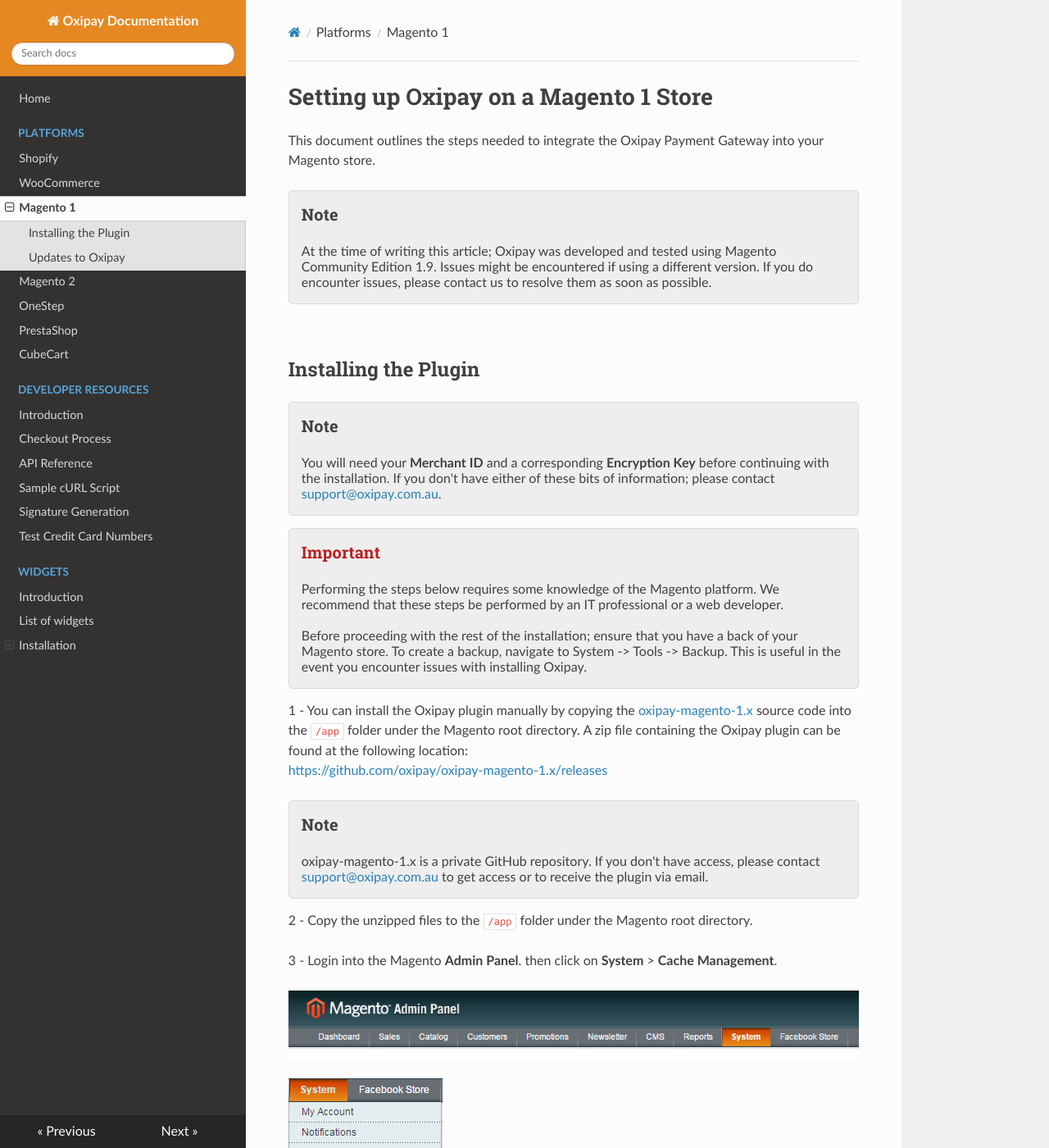
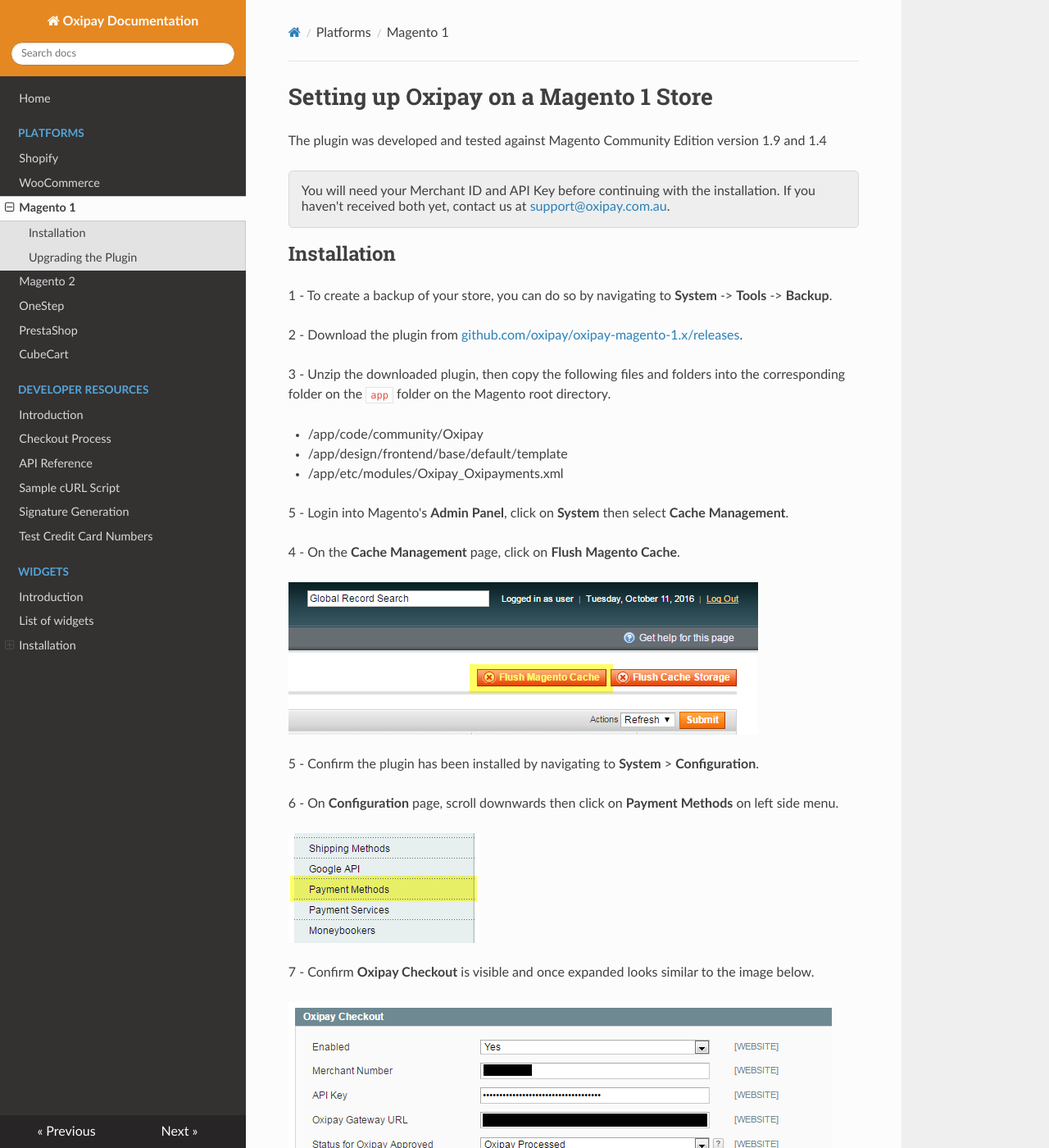
Before and after one commit to oxipay/oxidocs, an MkDocs documentation site: the page built from docs/platforms/magento_1.md, in a window 1280 px wide and 1400 px high. Shown: the whole window at 82% size. Built offline with MkDocs 1.6.1, drawn with Linux system fonts in a browser that asks for light colours; nearby versions of some CDN libraries; old or Windows-style settings are respelled for this version of MkDocs; some of the changed text lies outside the part shown.

Commit message:
Updated Magento 1 Documentation

```diff
--- a/docs/platforms/magento_1.md
+++ b/docs/platforms/magento_1.md
@@ -1,114 +1,52 @@
 # Setting up Oxipay on a Magento 1 Store
 
-This document outlines the steps needed to integrate the Oxipay Payment Gateway into your Magento store.
+  The plugin was developed and tested against Magento Community Edition version 1.9 and 1.4
 
-<div class="panel panel-primary">
-  <div class="panel-heading">
-    <h3 class="panel-title">Note</h3>
-  </div>
-  <div class="panel-body">
-    At the time of writing this article; Oxipay was developed and tested using Magento Community Edition 1.9. Issues might be encountered if using a different version. If you do encounter issues, please contact us to resolve them as soon as possible.
-  </div>
-</div>
-<br/>
-
-## Installing the Plugin
-
-<div class="panel panel-primary">
-  <div class="panel-heading">
-    <h3 class="panel-title">Note</h3>
-  </div>
-  <div class="panel-body">
-    You will need your <b>Merchant ID</b> and a corresponding <b>Encryption Key</b> before continuing with the installation. If you don't have either of these bits of information; please contact <a href="mailto:support@oxipay.com.au?Subject=Merchant ID">support@oxipay.com.au</a>.
-  </div>
+<div class="panel">
+  You will need your Merchant ID and API Key before continuing with the installation. If you haven't received both yet, contact us at <a href="mailto:support@oxipay.com.au?Subject=Merchant ID">support@oxipay.com.au</a>.
 </div>
 
-<div class="panel panel-danger">
-  <div class="panel-heading">
-    <h3 class="panel-title">Important</h3>
-  </div>
-  <div class="panel-body">
-    Performing the steps below requires some knowledge of the Magento platform. We recommend that these steps be performed by an IT professional or a web developer.<br/><br/>
-    Before proceeding with the rest of the installation; ensure that you have a back of your Magento store. To create a backup, navigate to System -> Tools -> Backup. This is useful in the event you encounter issues with installing Oxipay.
-  </div>
-</div>
+## Installation
 
-1 - You can install the Oxipay plugin manually by copying the [oxipay-magento-1.x](https://github.com/oxipay/oxipay-magento-1.x) source code into the <code>/app</code> folder under the Magento root directory. A zip file containing the Oxipay plugin can be found at the following location:<br/>
-[https://github.com/oxipay/oxipay-magento-1.x/releases](https://github.com/oxipay/oxipay-magento-1.x/releases)
+1 - To create a backup of your store, you can do so by navigating to **System** -> **Tools** -> **Backup**.
 
-<div class="panel panel-primary">
-  <div class="panel-heading">
-    <h3 class="panel-title">Note</h3>
-  </div>
-  <div class="panel-body">
-    oxipay-magento-1.x is a private GitHub repository. If you don't have access, please contact <a href="mailto:support@oxipay.com.au?Subject=Merchant ID">support@oxipay.com.au</a> to get access or to receive the plugin via email.
-  </div>
-</div>
+2 - Download the plugin from [github.com/oxipay/oxipay-magento-1.x/releases](https://github.com/oxipay/oxipay-magento-1.x/releases).
 
-2 - Copy the unzipped files to the <code>/app</code> folder under the Magento root directory.
+3 - Unzip the downloaded plugin, then copy the following files and folders into the corresponding folder on the `app` folder on the Magento root directory.
 
-3 - Login into the Magento **Admin Panel**. then click on **System** > **Cache Management**.
+- /app/code/community/Oxipay<br>
+- /app/design/frontend/base/default/template
+- /app/etc/modules/Oxipay_Oxipayments.xml
 
-![1.png](/img/platforms/magento_1/1.png)
+5 - Login into Magento's **Admin Panel**, click on **System** then select **Cache Management**.
 
-![2.png](/img/platforms/magento_1/2.png)
-
-4 - From within the **Cache Management** page; click on the **Flush Magento Cache** button.
+4 - On the **Cache Management** page, click on **Flush Magento Cache**.
 
 ![3.png](/img/platforms/magento_1/3.png)
 
-5 - Confirm that Oxipay has been installed on your Magento Store. To do this, click on **System** > **Configuration**.
+5 - Confirm the plugin has been installed by navigating to **System** > **Configuration**.
 
-![4.png](/img/platforms/magento_1/4.png)
-
-6 - This will open up the **Configuration** page, scroll to the bottom and then click on **Payment Methods** on the left side menu.
+6 - On **Configuration** page, scroll downwards then click on **Payment Methods** on left side menu.
 
 ![5.png](/img/platforms/magento_1/5.png)
 
-7 - Confirm that Oxipay Checkout is visible as a Payment Method and once expanded it looks similar to the image below.
+7 - Confirm  **Oxipay Checkout** is visible and once expanded looks similar to the image below.
+
 
 ![6.png](/img/platforms/magento_1/6.png)
 
-<div class="panel panel-primary">
-  <div class="panel-heading">
-    <h3 class="panel-title">Note</h3>
-  </div>
-  <div class="panel-body">
-    The <b>Merchant Key</b> and <b>API Key</b> have been blacked out in the image above.
-  </div>
-</div>
-<br/>
-
-##Updates to Oxipay##
-
-Updates to the Oxipay plugin might be made in the future. To update the Oxipay plugin, we recommend that you first uninstall the existing Oxipay plugin before installing a newer version.
-
-<div class="panel panel-primary">
-  <div class="panel-heading">
-    <h3 class="panel-title">Note</h3>
-  </div>
-  <div class="panel-body">
-    Deleting the existing plugin ensures that any files from the previous version don't cause any issues with the newer version.
-  </div>
+<div class="panel">
+  The <b>Merchant Key</b> and <b>API Key</b> have been blacked out in the image.
 </div>
 
-1 - Open the <code>app</code> folder under the Magento root folder. Delete the files and folder paths listed below:
+##Upgrading the Plugin##
 
-<b>Folders</b>:
+1 - Download newer release and perform installation outlined above by overriding existing Oxipay files in your Magento directory with the same files from the newer plugin release.
 
-* <code>app\code\community\Oxipay</code>
-* <code>app\design\frontend\base\default\template\oxipayments</code>
+<div class="panel">
+  Existing Oxipay settings such as the <b>Merchant Number</b> for instance will be retained after you have performed the upgrade.
+</div>
 
-<b>Files</b>:
+2 - Login into Magento's **Admin Panel**, click on **System** then select **Cache Management**.
 
-* <code>app\etc\modules\Oxipay_Oxipayments.xml</code>
-
-2 - Login to **Magento Admin** and then navigate to **System** > **Cache Management**.
-
-![2.png](/img/platforms/magento_1/2.png)
-
-3 - On the top right, click on Flush Cache Storage to clear Magento's cache.
-
-![3.png](/img/platforms/magento_1/3.png)
-
-4 - Now you can proceed with installing the new version of the Oxipay plugin by following the [Installing the Plugin](#installing-the-plugin) section.
+3 - Click on **Flush Cache Storage** on the top right.
```
Also changed, not shown: docs/img/platforms/magento_1/5.png, docs/img/platforms/magento_1/6.png.
